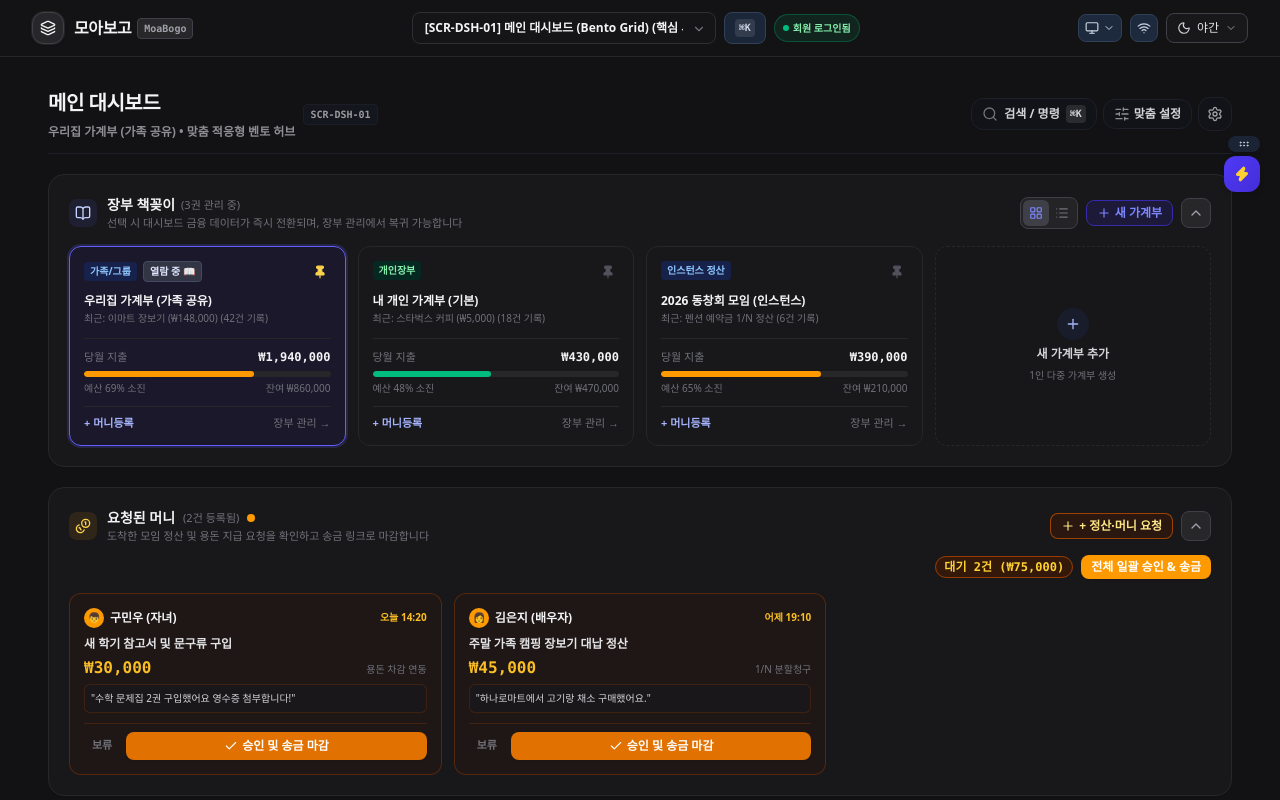
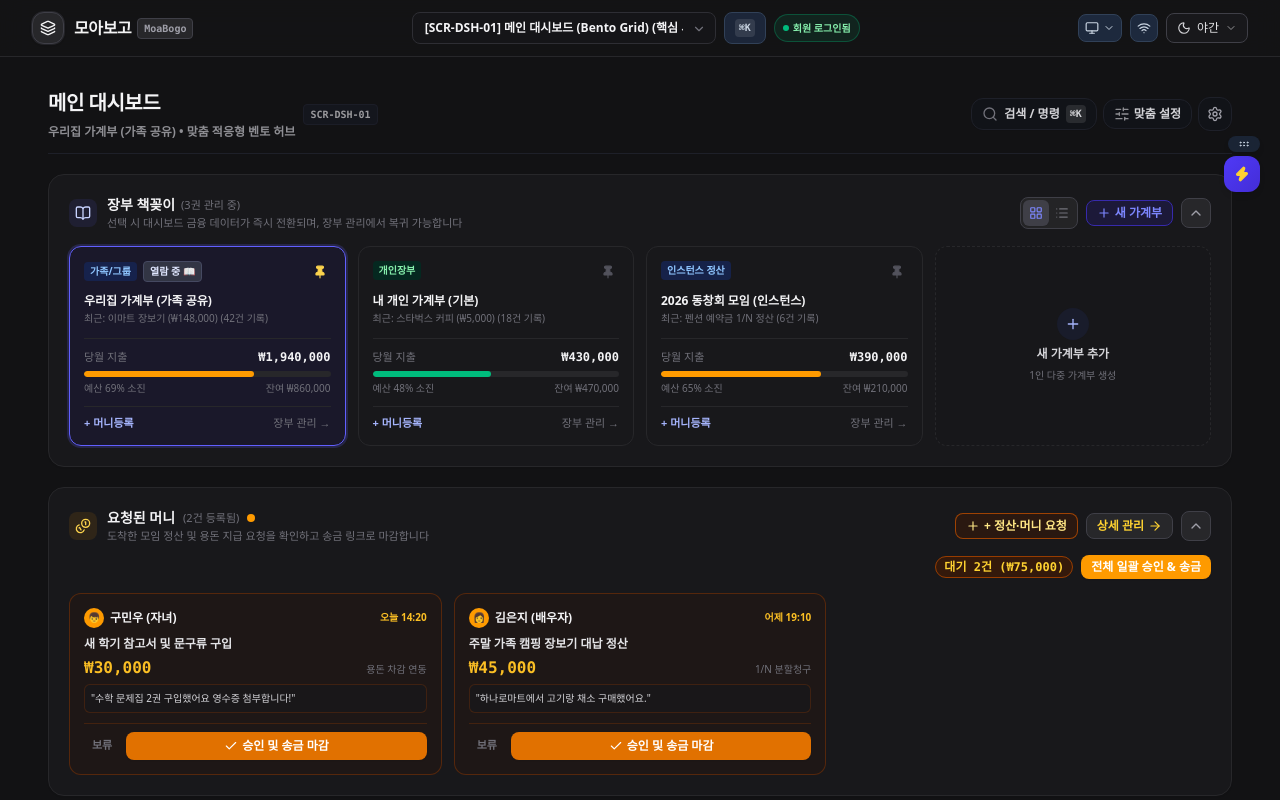
Before and after one commit to jkoogit/moabogo, a React (Vite) app: page / in a window 1280 px wide. Both pictures are taken after a click on the button "게스트(비로그인)". Shown: the top 800 px of the page. Built offline with nearby package versions, Linux system fonts and the light colour scheme; a web font is replaced by a local one.

Commit message:
feat(navigation): [0025-02] 로그인 메인 대시보드 및 주요 상세 화면 양방향 네비게이션 정합성 보정

```diff
--- a/src/App.tsx
+++ b/src/App.tsx
@@ -201,6 +201,7 @@ export default function App() {
       category: '라이프 서비스',
       comp: (
         <SCR_DUT_01_모아당번상세
+          onBack={() => setCurrentScreen('SCR-DSH-01')}
           onOpenQuickRegister={() => setCurrentScreen('SCR-QCK-02')}
           onNavigateToGoal={() => setCurrentScreen('SCR-GOL-01')}
         />
@@ -210,13 +211,18 @@ export default function App() {
       id: 'SCR-GOL-01',
       name: '모아목표 상세 (동행원 vs 관람원)',
       category: '라이프 서비스',
-      comp: <SCR_GOL_01_모아목표상세 onNavigateToDuty={() => setCurrentScreen('SCR-DUT-01')} />,
+      comp: (
+        <SCR_GOL_01_모아목표상세
+          onBack={() => setCurrentScreen('SCR-DSH-01')}
+          onNavigateToDuty={() => setCurrentScreen('SCR-DUT-01')}
+        />
+      ),
     },
     {
       id: 'SCR-MON-01',
       name: '모아머니 이동관리 (요구/요청머니)',
       category: '라이프 서비스',
-      comp: <SCR_MON_01_모아머니이동관리 />,
+      comp: <SCR_MON_01_모아머니이동관리 onBack={() => setCurrentScreen('SCR-DSH-01')} />,
     },
     {
       id: 'SCR-QCK-01',
--- a/src/sample/screen/SCR_DSH_01_로그인메인대시보드.tsx
+++ b/src/sample/screen/SCR_DSH_01_로그인메인대시보드.tsx
@@ -1544,8 +1544,8 @@ export const SCR_DSH_01_로그인메인대시보드: React.FC<{
                 </div>
               </div>
 
-              {/* 첫줄 우측: [+ 정산·머니 요청 버튼] + [토글버튼] */}
-              <div className="flex items-center gap-2 shrink-0">
+              {/* 첫줄 우측: [+ 정산·머니 요청 버튼] + [상세 관리 이동] + [토글버튼] */}
+              <div className="flex items-center gap-1.5 sm:gap-2 shrink-0">
                 <button
                   type="button"
                   onClick={() => setIsNewRequestModalOpen(true)}
@@ -1559,6 +1559,23 @@ export const SCR_DSH_01_로그인메인대시보드: React.FC<{
                 >
                   <Plus className="w-3.5 h-3.5 shrink-0" />
                   <span className="whitespace-nowrap">+ 정산·머니 요청</span>
+                </button>
+
+                {/* 모아머니 상세 관리 화면 (SCR-MON-01) 딥링크 이동 */}
+                <button
+                  type="button"
+                  onClick={() => onNavigate && onNavigate('SCR-MON-01')}
+                  className={`hidden sm:flex items-center gap-1 px-2.5 py-1 rounded-lg text-xs font-bold border transition-colors cursor-pointer shadow-2xs whitespace-nowrap shrink-0 ${
+                    resolvedTheme === 'dawn'
+                      ? 'border-[#1e3a6d] bg-[#101e42] text-amber-300 hover:text-white'
+                      : isDark
+                      ? 'border-zinc-700 bg-zinc-800 text-amber-300 hover:text-white'
+                      : 'border-slate-200 bg-white text-amber-700 hover:bg-slate-50'
+                  }`}
+                  title="모아머니 통합 이동관리 화면으로 이동"
+                >
+                  <span className="whitespace-nowrap">상세 관리</span>
+                  <ArrowRight className="w-3.5 h-3.5 shrink-0" />
                 </button>
 
                 {/* 표준 아코디언 토글 버튼 */}
--- a/src/sample/screen/SCR_DUT_01_모아당번상세.tsx
+++ b/src/sample/screen/SCR_DUT_01_모아당번상세.tsx
@@ -26,6 +26,7 @@ import {
   Calendar,
   ShieldCheck,
   Coins,
+  ChevronLeft,
   ChevronRight,
   UserCheck,
   Check,
@@ -88,7 +89,8 @@ import {
 export const SCR_DUT_01_모아당번상세: React.FC<{
   onOpenQuickRegister?: () => void;
   onNavigateToGoal?: () => void;
-}> = ({ onOpenQuickRegister, onNavigateToGoal }) => {
+  onBack?: () => void;
+}> = ({ onOpenQuickRegister, onNavigateToGoal, onBack }) => {
   const { resolvedTheme } = useTheme();
   const isDark = resolvedTheme === 'dark' || resolvedTheme === 'dawn';
 
@@ -557,6 +559,16 @@ export const SCR_DUT_01_모아당번상세: React.FC<{
       <div className="border-b border-slate-200 dark:border-zinc-800 pb-3.5 space-y-3">
         <div className="flex flex-col sm:flex-row items-start sm:items-center justify-between gap-3">
           <div className="flex items-center gap-2.5 flex-wrap">
+            {onBack && (
+              <button
+                type="button"
+                onClick={onBack}
+                className="min-h-[44px] min-w-[44px] p-2 rounded-xl border border-slate-200 dark:border-zinc-700 bg-white dark:bg-zinc-800 hover:bg-slate-100 dark:hover:bg-zinc-700 text-slate-700 dark:text-zinc-200 transition-colors flex items-center justify-center cursor-pointer shadow-2xs shrink-0"
+                title="메인 대시보드로 돌아가기"
+              >
+                <ChevronLeft className="w-5 h-5" />
+              </button>
+            )}
             <div className="w-9 h-9 rounded-xl bg-purple-600/10 dark:bg-purple-500/20 text-purple-600 dark:text-purple-400 flex items-center justify-center shrink-0">
               <Sparkles className="w-5 h-5" />
             </div>
--- a/src/sample/screen/SCR_GOL_01_모아목표상세.tsx
+++ b/src/sample/screen/SCR_GOL_01_모아목표상세.tsx
@@ -22,12 +22,14 @@ import {
   Flame,
   Award,
   Check,
+  ChevronLeft,
   ChevronRight,
 } from 'lucide-react';
 
 export const SCR_GOL_01_모아목표상세: React.FC<{
   onNavigateToDuty?: () => void;
-}> = ({ onNavigateToDuty }) => {
+  onBack?: () => void;
+}> = ({ onNavigateToDuty, onBack }) => {
   const [goalTitle, setGoalTitle] = useState('가족 건강 1만보 걷기 챌린지');
   const [currentStep, setCurrentStep] = useState(2);
   const [addGoalModalOpen, setAddGoalModalOpen] = useState(false);
@@ -78,7 +80,17 @@ export const SCR_GOL_01_모아목표상세: React.FC<{
     <div className="w-full max-w-7xl mx-auto px-3 sm:px-6 lg:px-8 pt-2 sm:pt-3.5 pb-8 space-y-4 sm:space-y-5 bg-slate-50 dark:bg-[#0B0F17] min-h-screen text-slate-900 dark:text-zinc-100 transition-colors">
       {/* Section 1: Header (Flat Peer 1) */}
       <section className="flex flex-col sm:flex-row items-stretch sm:items-center justify-between gap-3 sm:gap-4 border-b border-slate-200 dark:border-zinc-800 pb-3.5">
-        <div className="flex items-center gap-2 flex-wrap">
+        <div className="flex items-center gap-2.5 flex-wrap">
+          {onBack && (
+            <button
+              type="button"
+              onClick={onBack}
+              className="min-h-[44px] min-w-[44px] p-2.5 rounded-xl border border-slate-200 dark:border-zinc-700 bg-white dark:bg-zinc-800 hover:bg-slate-100 dark:hover:bg-zinc-700 text-slate-700 dark:text-zinc-200 transition-colors flex items-center justify-center cursor-pointer shadow-2xs shrink-0"
+              title="메인 대시보드로 돌아가기"
+            >
+              <ChevronLeft className="w-5 h-5" />
+            </button>
+          )}
           <ElmTyp01
             title="모아목표 상세 관리"
             badge="SCR-GOL-01"
--- a/src/sample/screen/SCR_MON_01_모아머니이동관리.tsx
+++ b/src/sample/screen/SCR_MON_01_모아머니이동관리.tsx
@@ -22,9 +22,10 @@ import {
   AlertCircle,
   X,
   CreditCard,
+  ChevronLeft,
 } from 'lucide-react';
 
-export const SCR_MON_01_모아머니이동관리: React.FC = () => {
+export const SCR_MON_01_모아머니이동관리: React.FC<{ onBack?: () => void }> = ({ onBack }) => {
   const [activeTab, setActiveTab] = useState<'URGENT_REQUEST' | 'LOAN_REQUEST'>('URGENT_REQUEST');
   const [requestModalOpen, setRequestModalOpen] = useState(false);
   const [feedbackNotice, setFeedbackNotice] = useState<string | null>(null);
@@ -149,7 +150,17 @@ export const SCR_MON_01_모아머니이동관리: React.FC = () => {
     <div className="w-full max-w-7xl mx-auto px-3 sm:px-6 lg:px-8 pt-2 sm:pt-3.5 pb-8 space-y-4 sm:space-y-5 bg-slate-50 dark:bg-[#0B0F17] min-h-screen text-slate-900 dark:text-zinc-100 transition-colors">
       {/* Section 1: Header (Flat Peer 1) */}
       <section className="flex flex-col sm:flex-row items-stretch sm:items-center justify-between gap-3 sm:gap-4 border-b border-slate-200 dark:border-zinc-800 pb-3.5">
-        <div className="flex items-center gap-2 flex-wrap">
+        <div className="flex items-center gap-2.5 flex-wrap">
+          {onBack && (
+            <button
+              type="button"
+              onClick={onBack}
+              className="min-h-[44px] min-w-[44px] p-2.5 rounded-xl border border-slate-200 dark:border-zinc-700 bg-white dark:bg-zinc-800 hover:bg-slate-100 dark:hover:bg-zinc-700 text-slate-700 dark:text-zinc-200 transition-colors flex items-center justify-center cursor-pointer shadow-2xs shrink-0"
+              title="메인 대시보드로 돌아가기"
+            >
+              <ChevronLeft className="w-5 h-5" />
+            </button>
+          )}
           <ElmTyp01
             title="모아머니 통합 이동관리"
             badge="SCR-MON-01"
```
Also changed, not shown: 2 other files (tests, documents, lock files or other folders).
